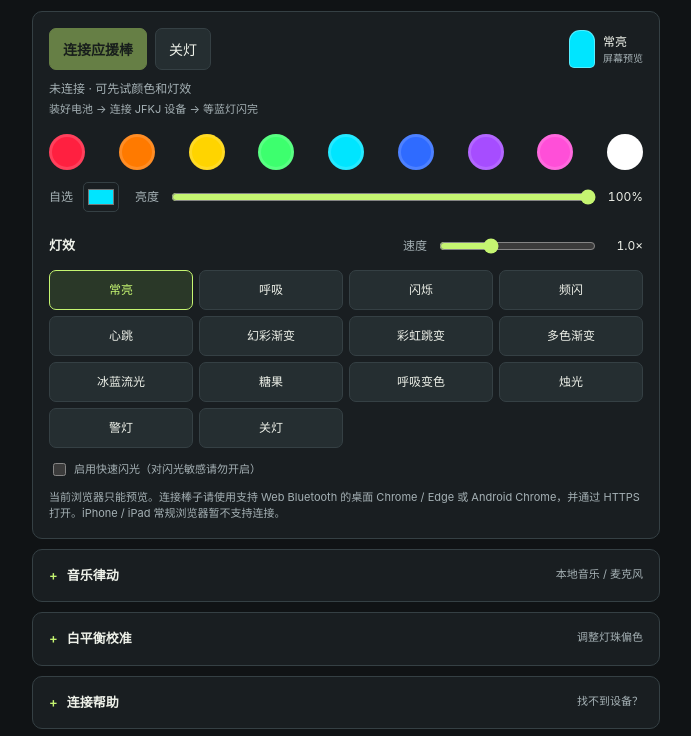
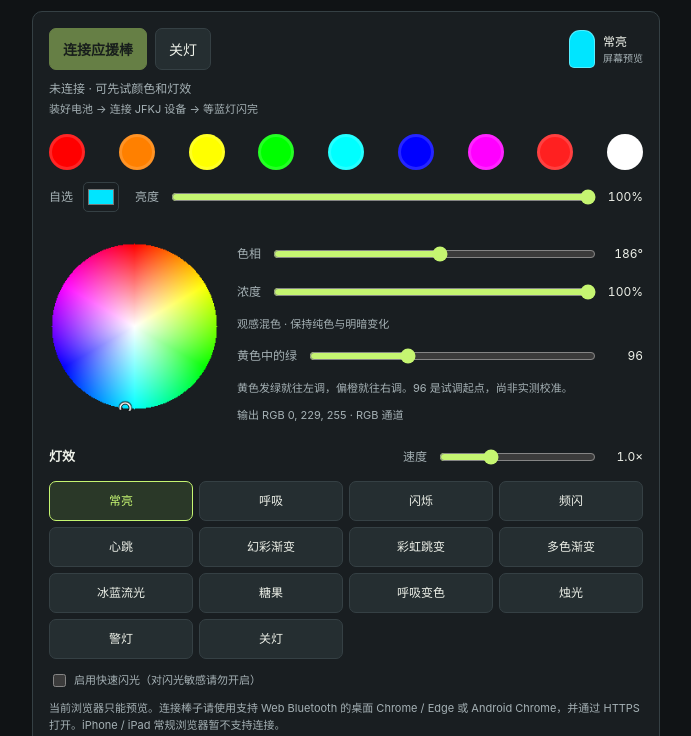
Before and after one commit to CloudyMoonShape/wuwa-lightstick, a website with bundled scripts: page web/index.html in a window 1280 px wide. Shown: the part 46-782 px from the top of the page, without its empty margins (294-985 px from the left). Built offline with nearby package versions, Linux system fonts and the light colour scheme.

Commit message:
Unify perceptual LED mixing and add lightweight color wheel

```diff
--- a/web/app.js
+++ b/web/app.js
@@ -1,4 +1,5 @@
 import { LightstickClient } from "./sdk.js";
+import { rgbToHsv, wheelRgb, renderColor } from "./color.js";
 
 const $ = id => document.getElementById(id);
 const hex = b => [...b].map(x => x.toString(16).padStart(2, "0")).join(" ");
@@ -58,12 +59,18 @@ const mix = (a, b, k) => a.map((x, i) => x + (b[i] - x) * k);
 const scale = (c, k) => c.map(x => x * k);
 const smooth = x => x * x * (3 - 2 * x);
 
-const PALETTE = ["#ff2040", "#ff7a00", "#ffd400", "#3dff6e", "#00e5ff", "#2f6bff", "#a64dff", "#ff4fd8", "#ffffff"];
-// 幻彩多色用的几组配色
+const PALETTE = [
+  ["纯红", "#ff0000"], ["橙色", "#ff8000"], ["黄色", "#ffff00"],
+  ["纯绿", "#00ff00"], ["青色（待确认）", "#00ffff"], ["纯蓝", "#0000ff"],
+  ["品红（待确认）", "#ff00ff"], ["粉红", "#ff2020"], ["白光", "#ffffff"],
+];
+// Quick colors and animated endpoints share the same device-oriented values.
+const namedColors = PALETTE.map(([, color]) => color);
+// 混色仍需实物确认；连续 HSV 色环不是经过测量的色彩校准。
 const THEMES = [
-  ["#ff2040", "#ffd400", "#00e5ff", "#a64dff"],
-  ["#00e5ff", "#2f6bff", "#a64dff"],
-  ["#ff4fd8", "#ffd400", "#3dff6e"],
+  [namedColors[0], namedColors[2], namedColors[4], namedColors[6]],
+  [namedColors[4], namedColors[5], namedColors[6]],
+  [namedColors[7], namedColors[2], namedColors[3]],
 ].map(t => t.map(hexToRgb));
 
 // ---- 灯效：给定时间 t（秒，已乘速度）和基础色，返回 RGB ----
@@ -90,7 +97,7 @@ const effects = [
   { name: "烛光", desc: "随机摇曳", fn: (t, c) => scale(c, 0.55 + 0.45 * flicker(t)) },
   { name: "警灯", desc: "红蓝交替", fn: t => {
       const p = (t * 1.5) % 1, on = (p * 6) % 1 < 0.5;
-      return on ? (p < 0.5 ? [255, 0, 0] : [0, 40, 255]) : [0, 0, 0];
+      return on ? (p < 0.5 ? [255, 0, 0] : [0, 0, 255]) : [0, 0, 0];
     } },
   { name: "关灯", desc: "全灭", fn: () => [0, 0, 0] },
 ];
@@ -294,7 +301,7 @@ const musicEffects = [
       return lum(hsv(hueDrift + beatHue), 0.2 + 0.8 * Math.max(au.pulse, au.level));
     } },
 ];
-const PALETTE_RGB = ["#ff2040", "#ffd400", "#00e5ff", "#a64dff", "#3dff6e", "#ff7a00"].map(hexToRgb);
+const PALETTE_RGB = [0, 2, 4, 6, 3, 1].map(i => hexToRgb(namedColors[i]));
 
 // ---- 白平衡 ----
 
@@ -302,9 +309,10 @@ const GAIN_IDS = ["gainR", "gainG", "gainB"];
 const GAIN_KEY = "wuwa-lightstick-gain";
 
 // 预览圆点显示的是想要的颜色，发给棒子的才乘增益；R=G=B 时固件点白光灯珠，乘了反而变成三色混白
-function balance(rgb) {
-  if (rgb[0] === rgb[1] && rgb[1] === rgb[2]) return rgb;
-  return rgb.map((x, i) => Math.round(x * +$(GAIN_IDS[i]).value / 100));
+function balance(rgb, brightness) {
+  return renderColor(rgb, {brightness,
+    yellowGreen: +$("yellowGreen").value,
+    gains: $("useGains").checked ? GAIN_IDS.map(id => +$(id).value/100) : [1,1,1]});
 }
 
 function showGains() {
@@ -321,7 +329,7 @@ function loadGains() {
 }
 
 function calibrate(hexColor) {
-  $("color").value = hexColor;
+  $("color").value = hexColor; syncWheel();
   $("bright").value = 100; $("bright").oninput();
   startEffect(effects[0]);
 }
@@ -350,10 +358,11 @@ function tick(now) {
   if (actx) { analyse(now, dt); drawMeter(); }
   const base = hexToRgb($("color").value);
   const k = +$("bright").value / 100;
-  const rgb = running.fn(simT, base, dt).map(x => Math.max(0, Math.min(255, Math.round(x * k))));
-  $("orb").style.background = `rgb(${rgb})`;
+  const rgb = running.fn(simT, base, dt).map(x => Math.max(0, Math.min(255, x)));
+  $("orb").style.background = `rgb(${rgb.map(x=>Math.round(x*k))})`;
   $("orb").style.setProperty("--glow", `rgba(${rgb},.6)`);
-  const out = balance(rgb);
+  const out = balance(rgb, k);
+  $("outputRgb").textContent = `输出 RGB ${out.join(", ")} · ${out[0]>0 && out.every(x=>x===out[0]) ? "白光通道" : "RGB 通道"}`;
   const key = out.join();
   if (client.ready && key !== lastFrame) { lastFrame = key; sendColor(out); }
 }
@@ -381,12 +390,15 @@ $("srcMic").onclick = useMic;
 $("sync").oninput = applySync;
 $("autoSync").onclick = autoSync;
 $("sens").oninput = () => { $("sensv").textContent = (+$("sens").value / 100).toFixed(1) + "×"; };
-for (const c of PALETTE) {
+for (const [name, c] of PALETTE) {
   const b = document.createElement("button");
-  b.className = "swatch"; b.style.background = c; b.title = c; b.setAttribute("aria-label", "选择颜色 " + c);
-  b.onclick = () => { $("color").value = c; if (running && !running.music && ![effects[0], effects[1], effects[2], effects[3], effects[4], effects[11]].includes(running)) startEffect(effects[0]); };
+  b.className = "swatch"; b.style.background = c;
+  b.title = `${name} · ${c.toUpperCase()}`;
+  b.setAttribute("aria-label", `选择${name} ${c.toUpperCase()}`);
+  b.onclick = () => { $("color").value = c; syncWheel(); stopAudio(); startEffect(effects[0]); };
   $("swatches").append(b);
 }
+$("color").oninput = () => { syncWheel(); stopAudio(); startEffect(effects[0]); };
 $("bright").oninput = () => { $("brightv").textContent = $("bright").value + "%"; };
 $("speed").oninput = () => { $("speedv").textContent = (+$("speed").value / 100).toFixed(1) + "×"; };
 $("connect").onclick = connect;
@@ -415,3 +427,43 @@ if (!window.isSecureContext || !navigator.bluetooth) {
 }
 if (!navigator.mediaDevices?.getDisplayMedia) $("srcTab").disabled = true;
 window.addEventListener("pagehide", () => { stopAudio(); client.disconnect(); });
+
+// Native canvas color wheel: hue around the rim, saturation toward the center.
+const wheel = $("wheel"), ctx = wheel.getContext("2d");
+const size=wheel.width, center=size/2, radius=center-3;
+const pixels=ctx.createImageData(size,size);
+for(let y=0;y<size;y++) for(let x=0;x<size;x++) {
+  const dx=x-center,dy=y-center, sat=Math.hypot(dx,dy)/radius;
+  if(sat>1) continue;
+  const h=(Math.atan2(dy,dx)*180/Math.PI+90+360)%360;
+  const color=wheelRgb(h,sat), j=(y*size+x)*4;
+  pixels.data.set([...color.map(Math.round),255],j);
+}
+let selectedHue=0;
+function syncWheel() {
+  const [h,s]=rgbToHsv(hexToRgb($("color").value));
+  if(s) selectedHue=h;
+  $("wheelHue").value=Math.round(selectedHue); $("wheelSat").value=Math.round(s*100);
+  $("wheelHueValue").textContent=`${Math.round(selectedHue)}°`;
+  $("wheelSatValue").textContent=`${Math.round(s*100)}%`;
+  ctx.putImageData(pixels,0,0);
+  const a=(selectedHue-90)*Math.PI/180, x=center+Math.cos(a)*s*radius, y=center+Math.sin(a)*s*radius;
+  ctx.beginPath();ctx.arc(x,y,6,0,Math.PI*2);ctx.strokeStyle="#000";ctx.lineWidth=4;ctx.stroke();ctx.strokeStyle="#fff";ctx.lineWidth=2;ctx.stroke();
+}
+function selectWheel(h,s) {
+  selectedHue=((h%360)+360)%360;
+  $("color").value="#"+wheelRgb(selectedHue,s).map(x=>Math.round(x).toString(16).padStart(2,"0")).join("");
+  syncWheel(); stopAudio(); startEffect(effects[0]);
+}
+function pointWheel(event) {
+  const rect=wheel.getBoundingClientRect(),dx=(event.clientX-rect.left)*size/rect.width-center,dy=(event.clientY-rect.top)*size/rect.height-center;
+  selectWheel((Math.atan2(dy,dx)*180/Math.PI+90+360)%360,Math.min(1,Math.hypot(dx,dy)/radius));
+}
+wheel.onpointerdown=e=>{wheel.setPointerCapture(e.pointerId);pointWheel(e)};
+wheel.onpointermove=e=>{if(wheel.hasPointerCapture(e.pointerId)) pointWheel(e)};
+wheel.onpointerup=e=>{if(wheel.hasPointerCapture(e.pointerId)) wheel.releasePointerCapture(e.pointerId)};
+$("wheelHue").oninput=()=>selectWheel(+$("wheelHue").value,+$("wheelSat").value/100);
+$("wheelSat").oninput=()=>selectWheel(+$("wheelHue").value,+$("wheelSat").value/100);
+$("yellowGreen").oninput=()=>{$("yellowValue").textContent=$("yellowGreen").value;lastFrame=null};
+$("useGains").onchange=()=>{lastFrame=null};
+syncWheel();
--- /dev/null
+++ b/web/color.js
@@ -0,0 +1,43 @@
+// Original heuristic mapping, informed by LED color-space design patterns.
+// No measured colorimetry: yellowGreen is a user-adjustable candidate.
+export function rgbToHsv(rgb) {
+  const [r,g,b] = rgb.map(x => x / 255), max = Math.max(r,g,b), min = Math.min(r,g,b), d = max-min;
+  let h = 0;
+  if (d) h = max === r ? ((g-b)/d)%6 : max === g ? (b-r)/d+2 : (r-g)/d+4;
+  return [((h*60)%360+360)%360, max ? d/max : 0, max];
+}
+export function wheelRgb(h,s=1,v=1) {
+  h=((h%360)+360)%360/60;
+  const i=Math.floor(h), f=h-i, p=v*(1-s), q=v*(1-s*f), t=v*(1-s*(1-f));
+  return [[v,t,p],[q,v,p],[p,v,t],[p,q,v],[t,p,v],[v,p,q]][i].map(x=>255*x);
+}
+export function renderColor(rgb, {brightness=1, yellowGreen=96, gains=[1,1,1]}={}) {
+  const input=rgb.map(x=>Math.max(0,Math.min(255,x)));
+  const peak=Math.max(...input), neutral=Math.max(...input)-Math.min(...input)<1e-8;
+  if (!peak || brightness<=0) return [0,0,0];
+  let output=input;
+  if (!neutral) {
+    const [h,s,v]=rgbToHsv(input);
+    const yg=Math.max(16,Math.min(255,yellowGreen));
+    const anchors=[[0,[255,0,0]],[30,[255,Math.min(32,yg/2),0]],[60,[255,yg,0]],
+      [120,[0,255,0]],[180,[0,255,255]],[240,[0,0,255]],[300,[255,0,255]],[360,[255,0,0]]];
+    const i=anchors.findIndex((a,j)=>j<anchors.length-1 && h>=a[0] && h<anchors[j+1][0]);
+    const [lo,a]=anchors[i], [hi,b]=anchors[i+1], f=(h-lo)/(hi-lo);
+    let hue=a.map((x,j)=>x+(b[j]-x)*f);
+    const top=Math.max(...hue); hue=hue.map(x=>x*255/top);
+    output=hue.map(x=>(255*(1-s)+x*s)*v);
+  }
+  if (!neutral) {
+    output=output.map((x,i)=>x*Math.max(.05,Math.min(1,Number(gains[i])||1)));
+    {
+      const top=Math.max(...output);
+      output=output.map(x=>x*peak/top); // preserve peak, not a claim of constant perceived luminance
+    }
+  }
+  output=output.map(x=>Math.round(x*Math.max(0,Math.min(1,brightness))));
+  // Equal nonzero RGB activates W in this firmware. Reserve that for intentional neutrals.
+  if (!neutral && output[0]>0 && output.every(x=>x===output[0])) {
+    const low=input.indexOf(Math.min(...input)); output[low]--;
+  }
+  return output;
+}
--- a/web/index.html
+++ b/web/index.html
@@ -6,6 +6,7 @@
 <p id="status" role="status" aria-live="polite">未连接 · 可先试颜色和灯效</p>
 <p class="note setup">装好电池 → 连接 JFKJ 设备 → 等蓝灯闪完</p>
 <div class="swatches" id="swatches"></div><div class="row colorrow"><label for="color">自选</label><input type="color" id="color" value="#00e5ff"><label for="bright">亮度</label><input type="range" id="bright" min="0" max="100" value="100"><output id="brightv">100%</output></div>
+<div class="wheel-layout"><canvas id="wheel" width="200" height="200" aria-label="色轮：拖动选择色相和饱和度，下方滑块可用键盘操作"></canvas><div class="wheel-controls"><div class="row"><label for="wheelHue">色相</label><input id="wheelHue" type="range" min="0" max="359" value="0"><output id="wheelHueValue"></output></div><div class="row"><label for="wheelSat">浓度</label><input id="wheelSat" type="range" min="0" max="100" value="100"><output id="wheelSatValue"></output></div><p class="note">观感混色 · 保持纯色与明暗变化</p><div class="row"><label for="yellowGreen">黄色中的绿</label><input type="range" id="yellowGreen" min="16" max="255" value="96"><output id="yellowValue">96</output></div><p class="note">黄色发绿就往左调，偏橙就往右调。96 是试调起点，尚非实测校准。</p><p id="outputRgb" class="note"></p></div></div>
 <div class="sectionhead effectshead"><h2>灯效</h2><div class="row speedrow"><label for="speed">速度</label><input type="range" id="speed" min="10" max="300" value="100"><output id="speedv">1.0×</output></div></div><div class="grid" id="effects"></div>
 <label class="flash"><input id="flashConsent" type="checkbox"> 启用快速闪光（对闪光敏感请勿开启）</label><p id="flashNote" class="note" role="status"></p>
 <p class="compat" id="compat">连接请用桌面 Chrome / Edge 或 Android Chrome，保持页面在前台。无设备也能预览。</p></section>
@@ -31,7 +32,7 @@
   </details>
 
   <details class="panel"><summary>白平衡校准 <span>调整灯珠偏色</span></summary>
-    <h2>白平衡（灯珠三色亮度不一致，按肉眼调）</h2>
+    <h2>手动通道修正</h2><label><input type="checkbox" id="useGains"> 应用下面的旧增益（默认不启用，数值保留）</label>
     <div style="display:grid; gap:10px">
       <div class="row"><label for="gainR">红</label><input type="range" id="gainR" min="5" max="100" value="100"><span id="gainRv"></span></div>
       <div class="row"><label for="gainG">绿</label><input type="range" id="gainG" min="5" max="100" value="100"><span id="gainGv"></span></div>
@@ -41,7 +42,7 @@
         <button id="calReset">恢复 100%</button>
       </div>
     </div>
-    <p class="note">点一个校准色，调滑块直到棒子看起来就是黄 / 青 / 品红。偏橙就降红，偏绿就降绿。设置存在这个浏览器里。三色相等（白、灰）时固件走单独的白光灯珠，不受白平衡影响。</p>
+    <p class="note">点一个校准色，调滑块直到棒子看起来就是黄 / 青 / 品红。偏橙就降红，偏绿就降绿。设置存在这个浏览器里。三色相等（白、灰）时固件走单独的白光灯珠，不受白平衡影响。核对预设色时请先恢复 100%；旧的通道衰减会改变混色，例如降低红色会让橙色偏绿。</p>
   </details>
 
 <details class="panel"><summary>连接帮助 <span>找不到设备？</span></summary><p>先确认棒子已装好电池，并关闭其他正在连接它的网页或程序。在浏览器弹窗中选择名称以 JFKJ 开头的设备。连接成功后会闪蓝灯，约一秒后即可使用。</p><p>若找不到设备，请确认系统蓝牙与浏览器蓝牙权限已开启，靠近棒子后重试。连接中断后可点「重新连接」。断开连接不保证棒子熄灭，需要时请使用实体电源开关。</p></details>
```
Also changed, not shown: docs/COLOR-AUDIT.md (added, +15 -0 lines), docs/COLOR-MIXING.md (added, +31 -0 lines), docs/SDK.md (+4 -0 lines), docs/VERIFICATION.md (+4 -0 lines), tests/color.test.mjs (added, +30 -0 lines), web/principles.html (+1 -1 lines), README.md, docs/screenshots/color-wheel.png (added), docs/screenshots/pure-red-fix.png (added), web/style.css, 1 other file.
